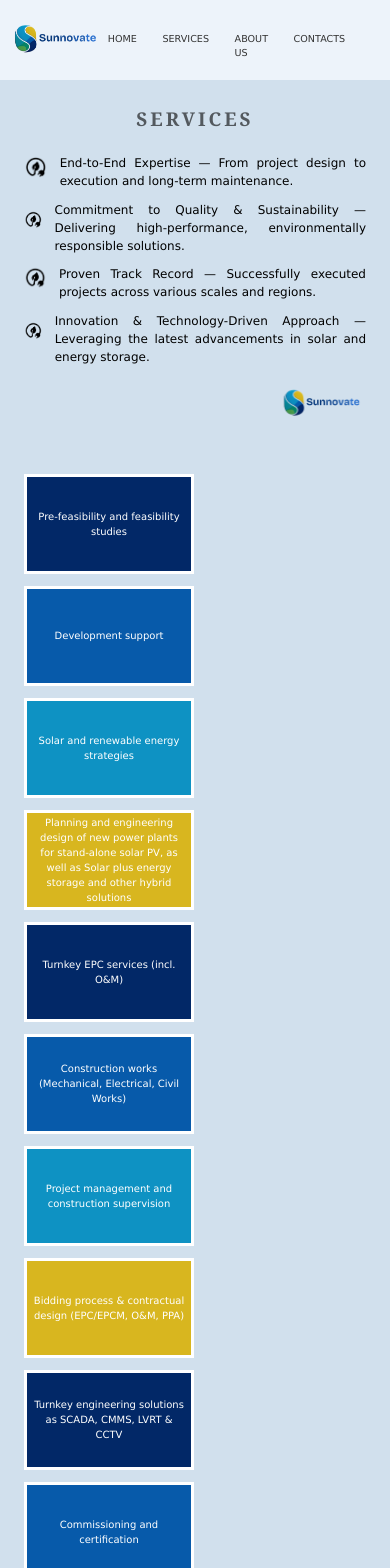
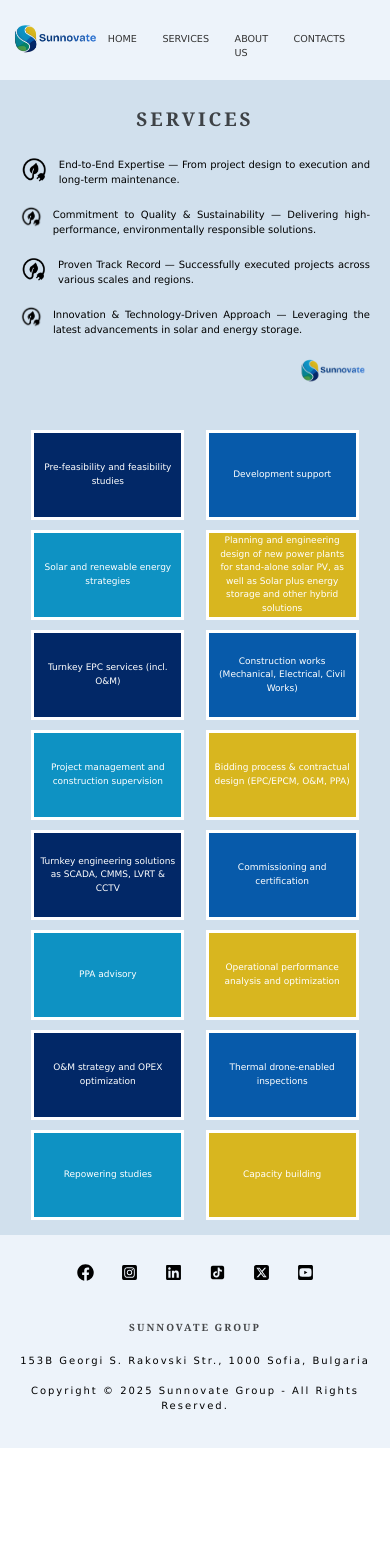
Before and after one commit to Petar-Dinev/sunnovate-group, a React (Vite) app: page /services in a window 390 px wide. Shown: the top 1568 px of the page. After the commit the page ends 1448 px from the top, so only its background shows below. Built offline with nearby package versions, Linux system fonts and the light colour scheme.

Commit message:
Refactor some css

```diff
--- a/src/components/about/AboutUs.jsx
+++ b/src/components/about/AboutUs.jsx
@@ -6,9 +6,6 @@ export default function AboutUs() {
 
   return (
     <section className={styles["about-section"]}>
-      <header>
-        <h2>SUNNOVATE GROUP MANAGEMENT</h2>
-      </header>
       <section className={styles['company-info-section']}>
         <h2>About Sunnovate</h2>
         <h4>Who We Are</h4>
--- a/src/components/contacts/Contacts.module.css
+++ b/src/components/contacts/Contacts.module.css
@@ -3,7 +3,7 @@
     flex-direction: column;
     text-align: center;
     background-color: #d1e0ed;
-    border-bottom: 1px solid black;
+    /* border-bottom: 1px solid black; */
     padding: 2em;
     position: relative;
 }
--- a/src/components/dashboard/Dashboard.module.css
+++ b/src/components/dashboard/Dashboard.module.css
@@ -11,7 +11,7 @@
 }
 
 .services-header {
-    opacity: 0.6;
+    /* opacity: 0.6; */
     letter-spacing: 3px;
     text-align: center;
     margin-bottom: 2em;
@@ -95,6 +95,8 @@
 @media (max-width: 800px) {
     .services-section {
         font-size: 12px;
+        padding: 0 2em;
+        gap: 2em;
     }
 }
 
@@ -102,6 +104,7 @@
     .services-section {
         padding: 0 2em;
         gap: 2em;
+        font-size: 10px;
     }
 }
 
@@ -135,7 +138,7 @@
     }
 
     .services-content-section ul {
-        justify-content: space-between;
+        justify-content: space-evenly;
         gap: 1em;
     }
 
@@ -143,3 +146,21 @@
         font-size: 10px;
     }
 }
+
+@media (max-width: 400px) {
+    .services-content-section ul li {
+        font-size: 9px;
+    }
+}
+
+@media (max-width: 365px) {
+    .services-content-section ul li {
+        font-size: 8px;
+    }
+}
+
+@media (max-width: 320px) {
+    .services-content-section ul li {
+        font-size: 10px;
+    }
+}
--- a/src/components/home/Home.module.css
+++ b/src/components/home/Home.module.css
@@ -190,22 +190,48 @@
         /* Further adjust section height for smaller screens */
     }
     .video-section h2 {
-        font-size: 1rem;
-        top: 12%;
+        font-size: 1.1rem;
+        top: 11%;
         /* Further adjust heading size for smaller screens */
     }
-
 }
-
 
 @media (max-width: 480px) {
     .video-section {
         height: 33vh;
         /* Further adjust section height for smaller screens */
     }
+}
+
+@media (max-width: 420px) {
+    .video-section {
+        height: 31vh;
+        /* Further adjust section height for smaller screens */
+    }
     .video-section h2 {
         font-size: 1rem;
-        top: 10%;
+        top: 12%;
         /* Further reduce heading size for very small screens */
     }
 }
+
+@media (max-width: 400px) {
+    .video-section {
+        height: 27vh;
+        /* Further adjust section height for smaller screens */
+    }
+    .video-section h2 {
+        font-size: 1rem;
+        top: 12%;
+        /* Further reduce heading size for very small screens */
+    }
+    .contract-link {
+        margin: 0 2em;
+        font-size: 10px;
+    }
+
+    .services-content-section h2 {
+        font-size: 1.5rem;
+        /* Adjust heading size for smaller screens */
+    }
+}
--- a/src/index.css
+++ b/src/index.css
@@ -40,6 +40,7 @@ h6 {
   font-family: Georgia, 'Times New Roman', Times, serif;
   margin: 1em 0 0.5em;
   line-height: 1.1;
+  opacity: 0.7;
 }
 
 h1 {
```
